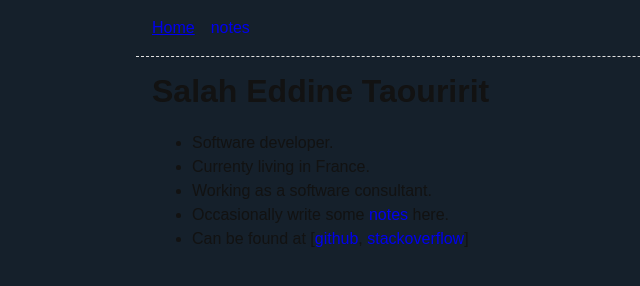
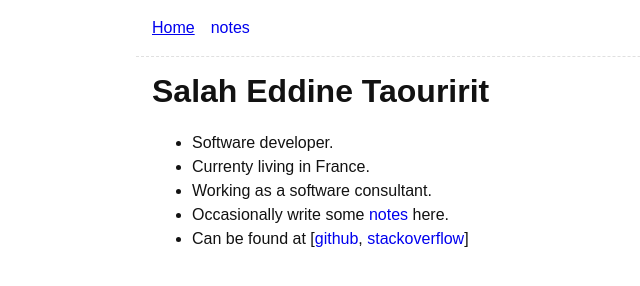
Before and after one commit to tarrsalah/tarrsalah.github.io, an Eleventy site: page content/index.njk in a window 1280 px wide. Shown: the whole page, without its empty margins (184-824 px from the left). Built offline with nearby package versions, Linux system fonts and the dark colour scheme; Eleventy itself is replaced by a stand-in of ours; files that its build step writes are made by us from their sources; what texzilla would draw is missing.

Commit message:
remove dark mode

```diff
--- a/public/css/index.css
+++ b/public/css/index.css
@@ -25,21 +25,6 @@
     html {
         font-size: 16px;
     }
-}
-
-@media (prefers-color-scheme: dark) {
-	:root {
-		--color-gray-20: #e0e0e0;
-		--color-gray-50: #C0C0C0;
-		--color-gray-90: #dad8d8;
-
-		/* --text-color is assigned to --color-gray-_ above */
-		--text-color-link: #1493fb;
-		--text-color-link-active: #6969f7;
-		--text-color-link-visited: #a6a6f8;
-
-		--background-color: #15202b;
-	}
 }
 
 
```
